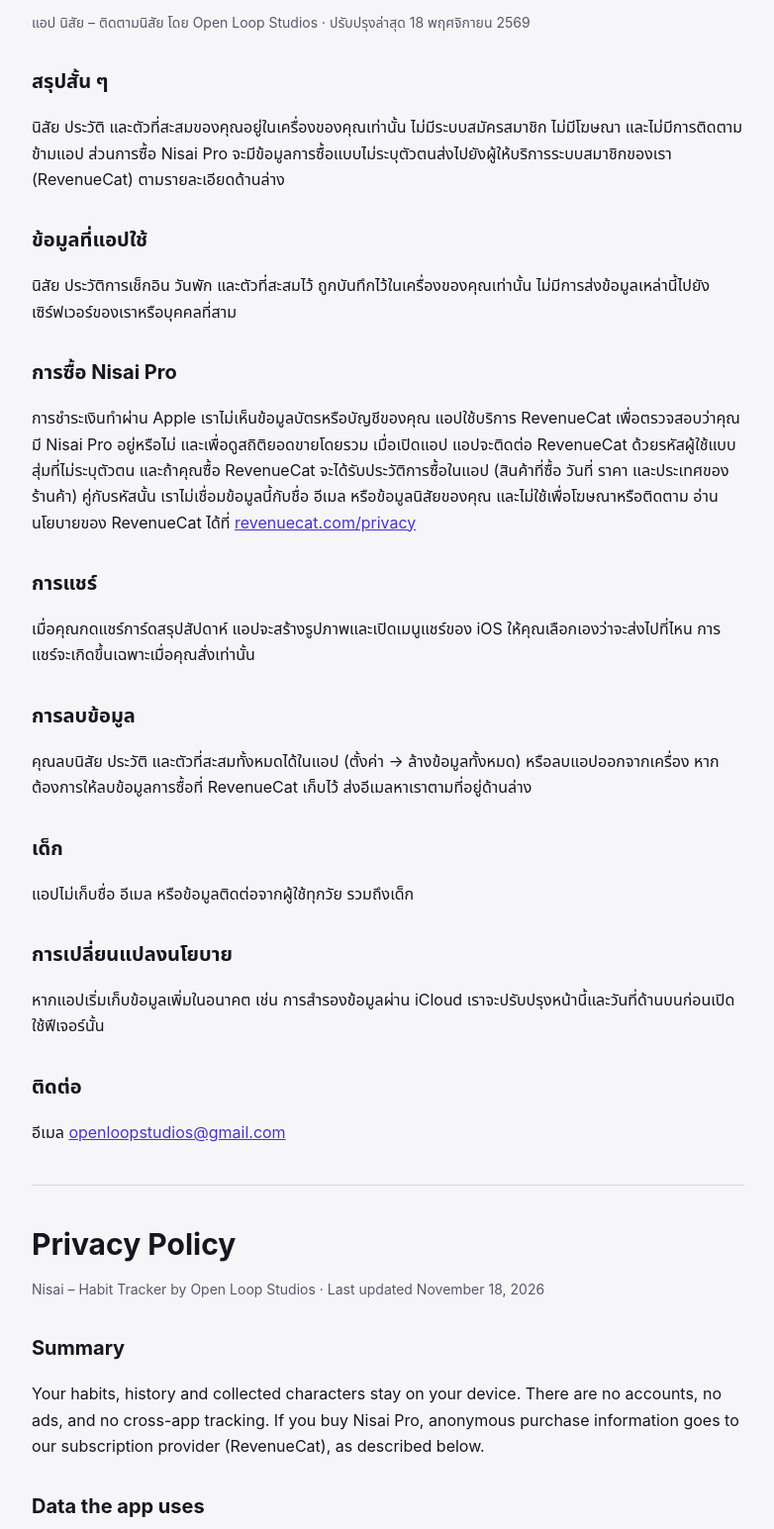
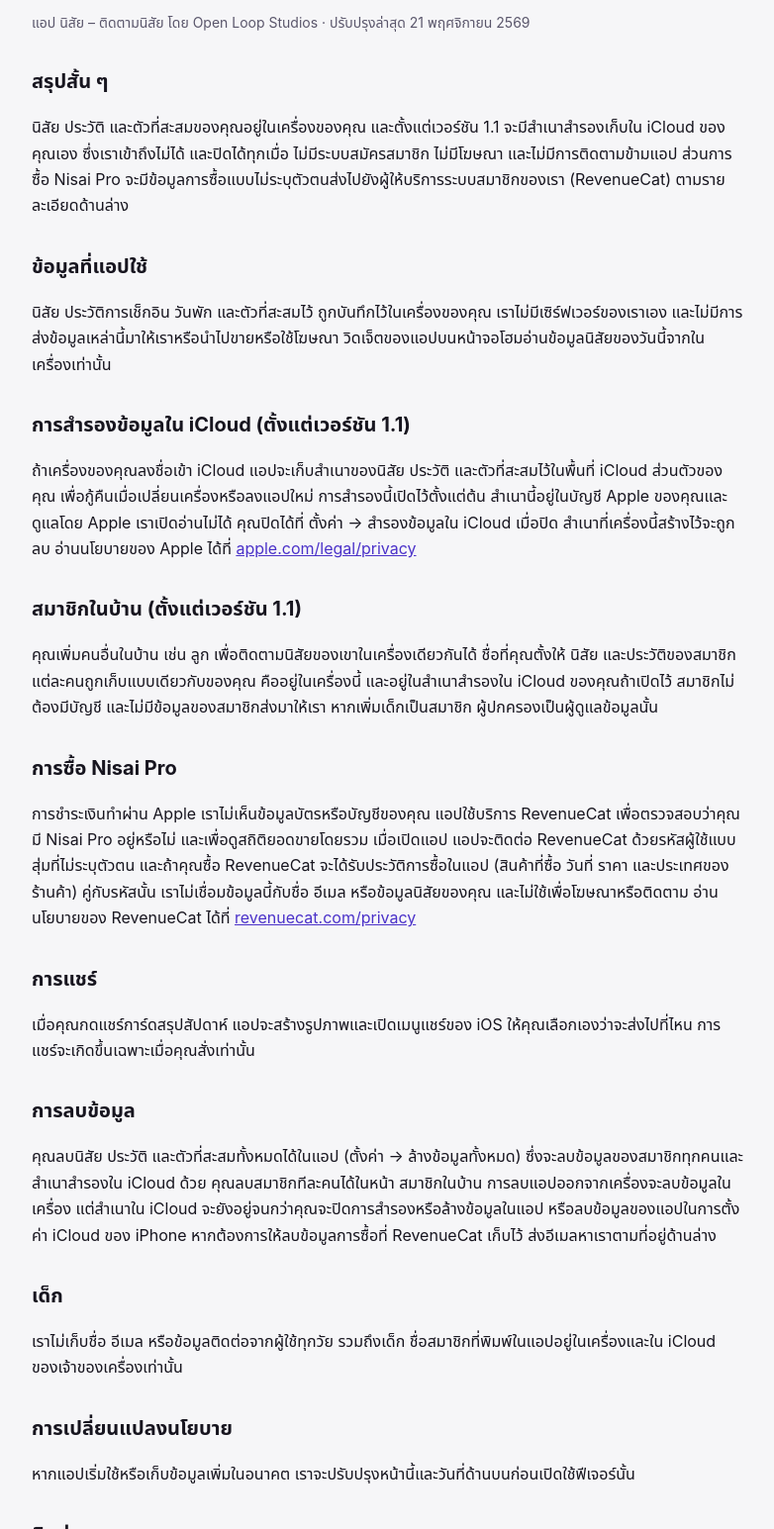
Before and after one commit to openloopstudios-a11y/nisai-public-pages, a plain HTML site: page privacy/index.html in a window 1280 px wide. Shown: the part 133-1678 px from the top of the page at 99% size, without its empty margins (248-1030 px from the left). Drawn offline with Linux system fonts and the light colour scheme.

Commit message:
Privacy policy: iCloud backup and family members (version 1.1)

```diff
--- a/privacy/index.html
+++ b/privacy/index.html
@@ -10,13 +10,19 @@
 <main>
 <nav><a href="../">ช่วยเหลือ / Support</a><a href="./">นโยบายความเป็นส่วนตัว / Privacy</a></nav>
 <h1>นโยบายความเป็นส่วนตัว</h1>
-<p class="muted">แอป นิสัย – ติดตามนิสัย โดย Open Loop Studios · ปรับปรุงล่าสุด 18 พฤศจิกายน 2569</p>
+<p class="muted">แอป นิสัย – ติดตามนิสัย โดย Open Loop Studios · ปรับปรุงล่าสุด 21 พฤศจิกายน 2569</p>
 
 <h2>สรุปสั้น ๆ</h2>
-<p>นิสัย ประวัติ และตัวที่สะสมของคุณอยู่ในเครื่องของคุณเท่านั้น ไม่มีระบบสมัครสมาชิก ไม่มีโฆษณา และไม่มีการติดตามข้ามแอป ส่วนการซื้อ Nisai Pro จะมีข้อมูลการซื้อแบบไม่ระบุตัวตนส่งไปยังผู้ให้บริการระบบสมาชิกของเรา (RevenueCat) ตามรายละเอียดด้านล่าง</p>
+<p>นิสัย ประวัติ และตัวที่สะสมของคุณอยู่ในเครื่องของคุณ และตั้งแต่เวอร์ชัน 1.1 จะมีสำเนาสำรองเก็บใน iCloud ของคุณเอง ซึ่งเราเข้าถึงไม่ได้ และปิดได้ทุกเมื่อ ไม่มีระบบสมัครสมาชิก ไม่มีโฆษณา และไม่มีการติดตามข้ามแอป ส่วนการซื้อ Nisai Pro จะมีข้อมูลการซื้อแบบไม่ระบุตัวตนส่งไปยังผู้ให้บริการระบบสมาชิกของเรา (RevenueCat) ตามรายละเอียดด้านล่าง</p>
 
 <h2>ข้อมูลที่แอปใช้</h2>
-<p>นิสัย ประวัติการเช็กอิน วันพัก และตัวที่สะสมไว้ ถูกบันทึกไว้ในเครื่องของคุณเท่านั้น ไม่มีการส่งข้อมูลเหล่านี้ไปยังเซิร์ฟเวอร์ของเราหรือบุคคลที่สาม</p>
+<p>นิสัย ประวัติการเช็กอิน วันพัก และตัวที่สะสมไว้ ถูกบันทึกไว้ในเครื่องของคุณ เราไม่มีเซิร์ฟเวอร์ของเราเอง และไม่มีการส่งข้อมูลเหล่านี้มาให้เราหรือนำไปขายหรือใช้โฆษณา วิดเจ็ตของแอปบนหน้าจอโฮมอ่านข้อมูลนิสัยของวันนี้จากในเครื่องเท่านั้น</p>
+
+<h2>การสำรองข้อมูลใน iCloud (ตั้งแต่เวอร์ชัน 1.1)</h2>
+<p>ถ้าเครื่องของคุณลงชื่อเข้า iCloud แอปจะเก็บสำเนาของนิสัย ประวัติ และตัวที่สะสมไว้ในพื้นที่ iCloud ส่วนตัวของคุณ เพื่อกู้คืนเมื่อเปลี่ยนเครื่องหรือลงแอปใหม่ การสำรองนี้เปิดไว้ตั้งแต่ต้น สำเนานี้อยู่ในบัญชี Apple ของคุณและดูแลโดย Apple เราเปิดอ่านไม่ได้ คุณปิดได้ที่ ตั้งค่า → สำรองข้อมูลใน iCloud เมื่อปิด สำเนาที่เครื่องนี้สร้างไว้จะถูกลบ อ่านนโยบายของ Apple ได้ที่ <a href="https://www.apple.com/legal/privacy/">apple.com/legal/privacy</a></p>
+
+<h2>สมาชิกในบ้าน (ตั้งแต่เวอร์ชัน 1.1)</h2>
+<p>คุณเพิ่มคนอื่นในบ้าน เช่น ลูก เพื่อติดตามนิสัยของเขาในเครื่องเดียวกันได้ ชื่อที่คุณตั้งให้ นิสัย และประวัติของสมาชิกแต่ละคนถูกเก็บแบบเดียวกับของคุณ คืออยู่ในเครื่องนี้ และอยู่ในสำเนาสำรองใน iCloud ของคุณถ้าเปิดไว้ สมาชิกไม่ต้องมีบัญชี และไม่มีข้อมูลของสมาชิกส่งมาให้เรา หากเพิ่มเด็กเป็นสมาชิก ผู้ปกครองเป็นผู้ดูแลข้อมูลนั้น</p>
 
 <h2>การซื้อ Nisai Pro</h2>
 <p>การชำระเงินทำผ่าน Apple เราไม่เห็นข้อมูลบัตรหรือบัญชีของคุณ แอปใช้บริการ RevenueCat เพื่อตรวจสอบว่าคุณมี Nisai Pro อยู่หรือไม่ และเพื่อดูสถิติยอดขายโดยรวม เมื่อเปิดแอป แอปจะติดต่อ RevenueCat ด้วยรหัสผู้ใช้แบบสุ่มที่ไม่ระบุตัวตน และถ้าคุณซื้อ RevenueCat จะได้รับประวัติการซื้อในแอป (สินค้าที่ซื้อ วันที่ ราคา และประเทศของร้านค้า) คู่กับรหัสนั้น เราไม่เชื่อมข้อมูลนี้กับชื่อ อีเมล หรือข้อมูลนิสัยของคุณ และไม่ใช้เพื่อโฆษณาหรือติดตาม อ่านนโยบายของ RevenueCat ได้ที่ <a href="https://www.revenuecat.com/privacy">revenuecat.com/privacy</a></p>
@@ -25,34 +31,38 @@
 <p>เมื่อคุณกดแชร์การ์ดสรุปสัปดาห์ แอปจะสร้างรูปภาพและเปิดเมนูแชร์ของ iOS ให้คุณเลือกเองว่าจะส่งไปที่ไหน การแชร์จะเกิดขึ้นเฉพาะเมื่อคุณสั่งเท่านั้น</p>
 
 <h2>การลบข้อมูล</h2>
-<p>คุณลบนิสัย ประวัติ และตัวที่สะสมทั้งหมดได้ในแอป (ตั้งค่า → ล้างข้อมูลทั้งหมด) หรือลบแอปออกจากเครื่อง หากต้องการให้ลบข้อมูลการซื้อที่ RevenueCat เก็บไว้ ส่งอีเมลหาเราตามที่อยู่ด้านล่าง</p>
+<p>คุณลบนิสัย ประวัติ และตัวที่สะสมทั้งหมดได้ในแอป (ตั้งค่า → ล้างข้อมูลทั้งหมด) ซึ่งจะลบข้อมูลของสมาชิกทุกคนและสำเนาสำรองใน iCloud ด้วย คุณลบสมาชิกทีละคนได้ในหน้า สมาชิกในบ้าน การลบแอปออกจากเครื่องจะลบข้อมูลในเครื่อง แต่สำเนาใน iCloud จะยังอยู่จนกว่าคุณจะปิดการสำรองหรือล้างข้อมูลในแอป หรือลบข้อมูลของแอปในการตั้งค่า iCloud ของ iPhone หากต้องการให้ลบข้อมูลการซื้อที่ RevenueCat เก็บไว้ ส่งอีเมลหาเราตามที่อยู่ด้านล่าง</p>
 
 <h2>เด็ก</h2>
-<p>แอปไม่เก็บชื่อ อีเมล หรือข้อมูลติดต่อจากผู้ใช้ทุกวัย รวมถึงเด็ก</p>
+<p>เราไม่เก็บชื่อ อีเมล หรือข้อมูลติดต่อจากผู้ใช้ทุกวัย รวมถึงเด็ก ชื่อสมาชิกที่พิมพ์ในแอปอยู่ในเครื่องและใน iCloud ของเจ้าของเครื่องเท่านั้น</p>
 
 <h2>การเปลี่ยนแปลงนโยบาย</h2>
-<p>หากแอปเริ่มเก็บข้อมูลเพิ่มในอนาคต เช่น การสำรองข้อมูลผ่าน iCloud เราจะปรับปรุงหน้านี้และวันที่ด้านบนก่อนเปิดใช้ฟีเจอร์นั้น</p>
+<p>หากแอปเริ่มใช้หรือเก็บข้อมูลเพิ่มในอนาคต เราจะปรับปรุงหน้านี้และวันที่ด้านบนก่อนเปิดใช้ฟีเจอร์นั้น</p>
 
 <h2>ติดต่อ</h2>
 <p>อีเมล <a href="mailto:openloopstudios@gmail.com">openloopstudios@gmail.com</a></p>
 
 <hr>
 <h1>Privacy Policy</h1>
-<p class="muted">Nisai – Habit Tracker by Open Loop Studios · Last updated November 18, 2026</p>
+<p class="muted">Nisai – Habit Tracker by Open Loop Studios · Last updated November 21, 2026</p>
 <h2>Summary</h2>
-<p>Your habits, history and collected characters stay on your device. There are no accounts, no ads, and no cross-app tracking. If you buy Nisai Pro, anonymous purchase information goes to our subscription provider (RevenueCat), as described below.</p>
+<p>Your habits, history and collected characters are stored on your device and, from version 1.1, in a backup in your own iCloud, which we cannot read and which you can turn off at any time. There are no accounts, no ads, and no cross-app tracking. If you buy Nisai Pro, anonymous purchase information goes to our subscription provider (RevenueCat), as described below.</p>
 <h2>Data the app uses</h2>
-<p>Your habits, check-in history, rest days and collected characters are stored only on your device. They are never sent to our servers or to third parties.</p>
+<p>Your habits, check-in history, rest days and collected characters are stored on your device. We run no servers of our own, and this information is never sent to us, sold, or used for advertising. The app's Home Screen widget reads today's habits from the device only.</p>
+<h2>iCloud backup (from version 1.1)</h2>
+<p>If your device is signed in to iCloud, the app keeps a copy of your habits, history and collected characters in your private iCloud storage, so they can be restored on a new device or after reinstalling. This backup is on by default. The copy sits in your Apple Account and is handled by Apple; we cannot read it. You can turn it off in Settings → Back up to iCloud, which deletes the copy that device made. Apple's policy is at <a href="https://www.apple.com/legal/privacy/">apple.com/legal/privacy</a>.</p>
+<h2>Family members (from version 1.1)</h2>
+<p>You can add other people in your household, such as a child, and track their habits on the same device. The name you give each member, and their habits and history, are stored the same way as yours: on this device, and in your iCloud backup if it is on. Members need no account, and nothing about them is sent to us. If you add a child as a member, the parent or guardian is responsible for that information.</p>
 <h2>Buying Nisai Pro</h2>
 <p>Payment is handled by Apple; we never see your card or account details. The app uses RevenueCat to check whether you have Nisai Pro and to see overall sales figures. When the app opens it contacts RevenueCat with a random, anonymous user ID, and if you make a purchase RevenueCat receives your in-app purchase history (the product, date, price and storefront country) together with that ID. We do not link this to your name, email or habit data, and we do not use it for advertising or tracking. RevenueCat's own policy is at <a href="https://www.revenuecat.com/privacy">revenuecat.com/privacy</a>.</p>
 <h2>Sharing</h2>
 <p>When you share your weekly summary card, the app creates an image and opens the iOS share sheet. You choose where it goes; nothing is shared unless you do so.</p>
 <h2>Deleting your data</h2>
-<p>Delete all your habits, history and characters in the app (Settings → Clear all data), or delete the app from your device. To have the purchase data held by RevenueCat deleted, email us at the address below.</p>
+<p>Delete all habits, history and characters in the app (Settings → Clear all data). This removes every member's data and the iCloud backup. You can remove one member at a time under Family members. Deleting the app removes the data on the device, but the iCloud copy stays until you turn the backup off or clear all data in the app, or delete the app's data in your iPhone's iCloud settings. To have the purchase data held by RevenueCat deleted, email us at the address below.</p>
 <h2>Children</h2>
-<p>The app does not collect names, emails or contact details from anyone, including children.</p>
+<p>We do not collect names, emails or contact details from anyone, including children. Member names typed into the app stay on the device and in the device owner's iCloud.</p>
 <h2>Changes</h2>
-<p>If a future version starts collecting more data (for example iCloud backup), we will update this page and the date above before releasing that feature.</p>
+<p>If a future version starts using or collecting more data, we will update this page and the date above before releasing that feature.</p>
 <h2>Contact</h2>
 <p>Email <a href="mailto:openloopstudios@gmail.com">openloopstudios@gmail.com</a></p>
 </main>
```
